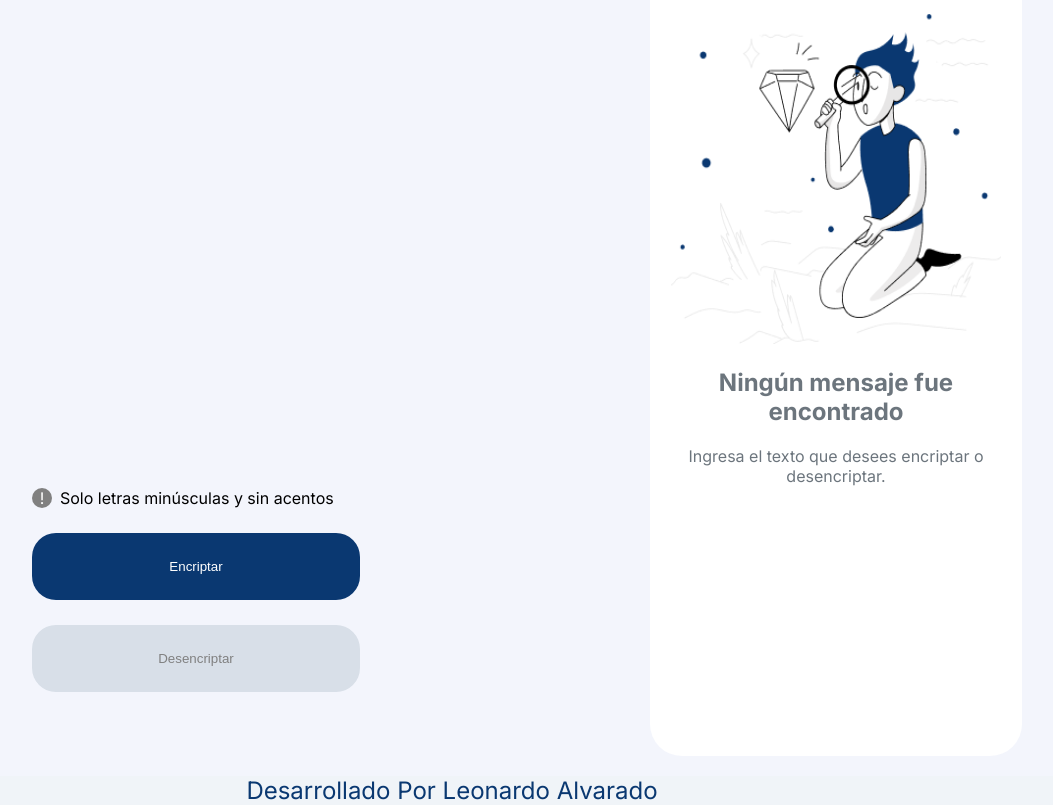
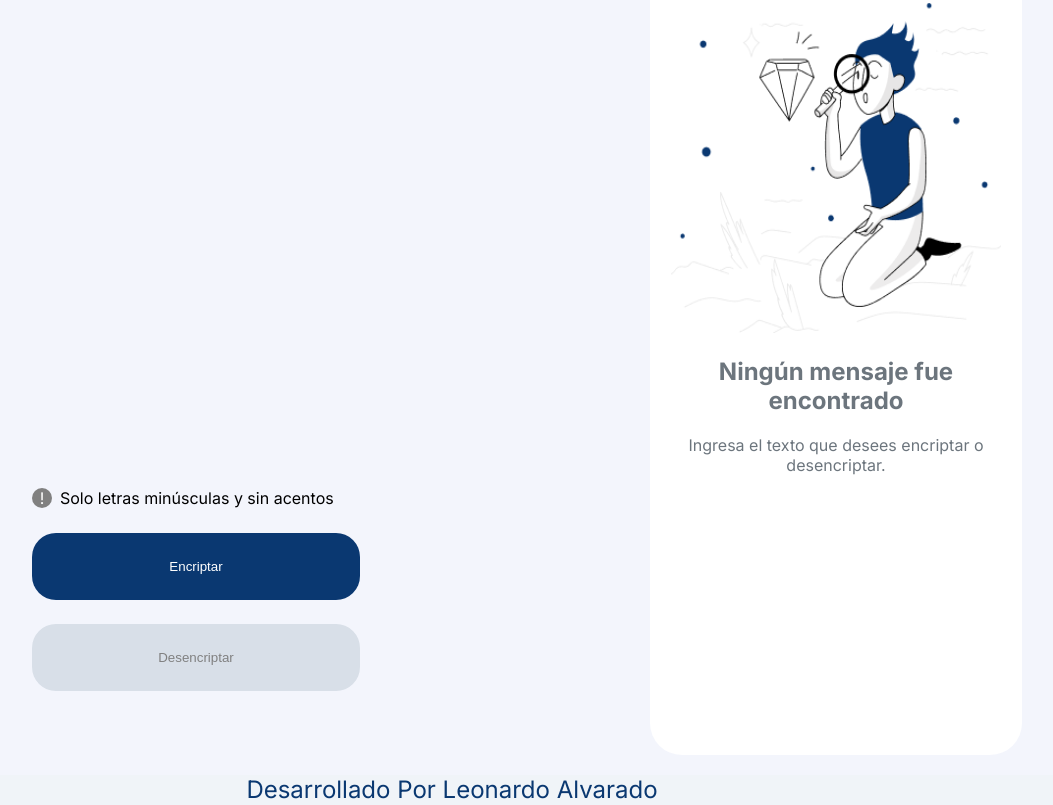
Before and after one commit to NATOHN/Encriptador, a plain HTML site: page index.html in a window 1280 px wide. Shown: the part 307-1112 px from the top of the page, without its empty margins (188-1241 px from the left). Drawn offline with Linux system fonts and the light colour scheme.

Commit message:
actualiza

```diff
--- a/index.html
+++ b/index.html
@@ -19,7 +19,7 @@
                 <span class="icono">!</span>
                 <span >Solo letras minúsculas y sin acentos</span>
             </div>
-            <div>
+            <div class="botones">
                 <button id="encryptBtn">Encriptar</button>
                 <button id="decryptBtn">Desencriptar</button>
             </div>
--- a/style/style.css
+++ b/style/style.css
@@ -91,16 +91,22 @@ body {
     cursor: pointer;
 }
 
+
+.botones{
+    margin-top: 1px;
+}
+
 #encryptBtn {
     background-color: #0A3871;
     color: white;
-    margin-top: 1px;
+
+
 }
 
 #decryptBtn {
     background-color: #D8DFE8;
     color: gray;
-    margin-top: 1px;
+
 }
 
 .salidaTexto {
@@ -113,9 +119,8 @@ body {
     justify-content: center;
     background-color: white;
     border-radius: 32px;
-    margin-top: 50px;
+    margin-top: 30px;
     margin-right: 50px;
-
 }
 
 .salidaTexto textarea{
```
